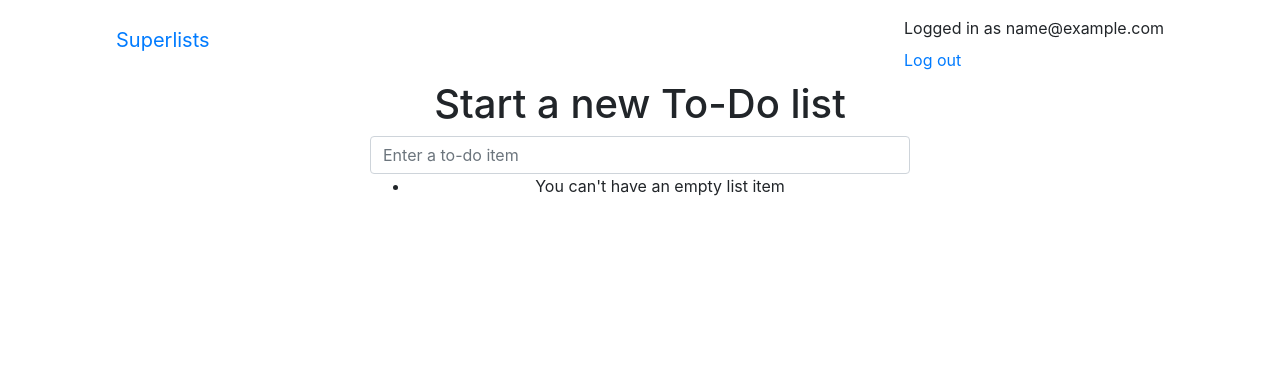
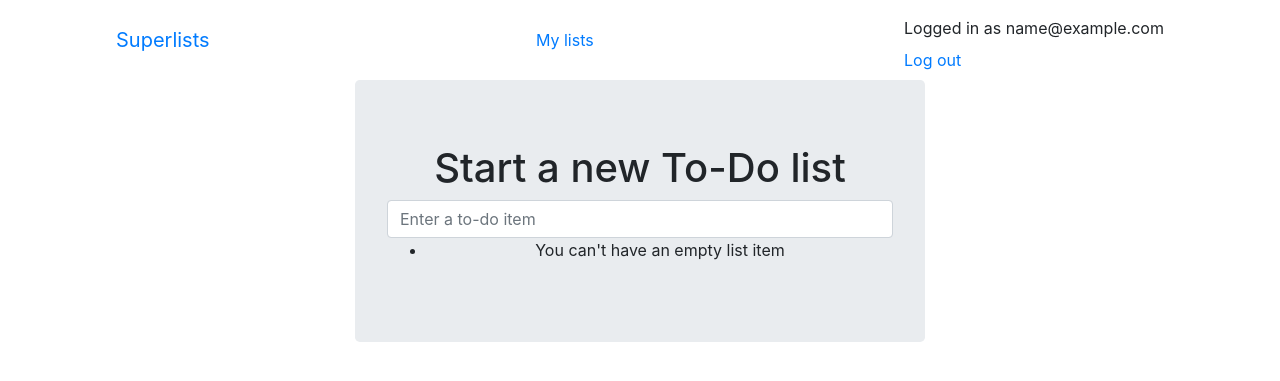
Before and after one commit to xinyufeifei/test_driven_dev_w_python, a Django app: page /lists/new in a window 1280 px wide. Shown: the top 381 px of the page. Run offline with Django 3.2, Linux system fonts and the light colour scheme; the visitor is signed in with stand-in values (Sample User, id 1); some libraries are stand-ins or nearby versions.

Commit message:
ulr, placeholder, view and first-cut template for my_lists.

```diff
--- a/lists/templates/base.html
+++ b/lists/templates/base.html
@@ -12,6 +12,11 @@
 			<div class="container-fluid">
 				<a class="navbar-brand" href="/">Superlists</a>
 				{% if user.email %}
+					<ul class="nav navbar-nav navbar-left">
+						<li>
+							<a href="{% url 'my_lists' user.email %}">My lists</a>
+						</li>
+					</ul>
 					<ul class="nav navbar-nav navbar-right">
 						<li class="navbar-text">Logged in as
 							{{ user.email }}</li>
@@ -45,18 +50,20 @@
 		{% endif %}
 
 		<div class="row">
-			<div class="col-md-6 offset-md-3">
+			<div class="col-md-6 offset-md-3 jumbotron">
 				<div class="text-center">
 					<h1>{% block header_text %}{% endblock%}</h1>
+					{% block list_form %}
 						<form method="POST" action="{% block form_action %}{% endblock %}">
 							{{ form.text }}
 							{% csrf_token %}
 							{% if form.errors %}
 								<div class="form-group has-error">
-								<span class="help-block">{{ form.text.errors }}</span>
+									<div class="help-block">{{ form.text.errors }}</div>
 								</div>
 							{% endif %}
 						</form>
+					{% endblock %}
 				</div>
 			</div>
 		</div>
@@ -66,11 +73,18 @@
 				</div>
 			</div>
 		</div>
+
+		<div class="row">
+			<div class="col-md-6 offset-md-3"> {% block extra_content %}{% endblock %}
+				</div>
+			</div>
+		</body>
+	</div>
+
 	<script src="/static/jquery-3.4.1.min.js"></script>
 	<script src="/static/list.js"></script>
 
 	<script>
 		initialize();
 	</script>
-	</body>
-</body></html>
+</body></body></html>
--- a/lists/urls.py
+++ b/lists/urls.py
@@ -19,4 +19,5 @@ from lists import views
 urlpatterns = [
     url(r"^new$", views.new_list, name="new_list"),
     url(r"^(\d+)/$", views.view_list, name="view_list"),
+    url(r"^users/(.+)/$", views.my_lists, name="my_lists"),
 ]
--- a/lists/views.py
+++ b/lists/views.py
@@ -5,7 +5,6 @@ from lists.models import Item, List
 from lists.forms import ExistingListItemForm, ItemForm
 
 
-# Create your views here.
 def home_page(request):
     return render(request, "home.html", {"form": ItemForm()})
 
@@ -30,3 +29,7 @@ def new_list(request):
         return redirect(list_)
     else:
         return render(request, "home.html", {"form": form})
+
+
+def my_lists(request, email):
+    return render(request, "my_lists.html")
```
Also changed, not shown: lists/templates/list.html (+7 -3 lines), lists/templates/my_lists.html (added, +17 -0 lines), lists/tests/test_views.py (+6 -0 lines). Lines whose indentation alone changed are shown as unchanged.
